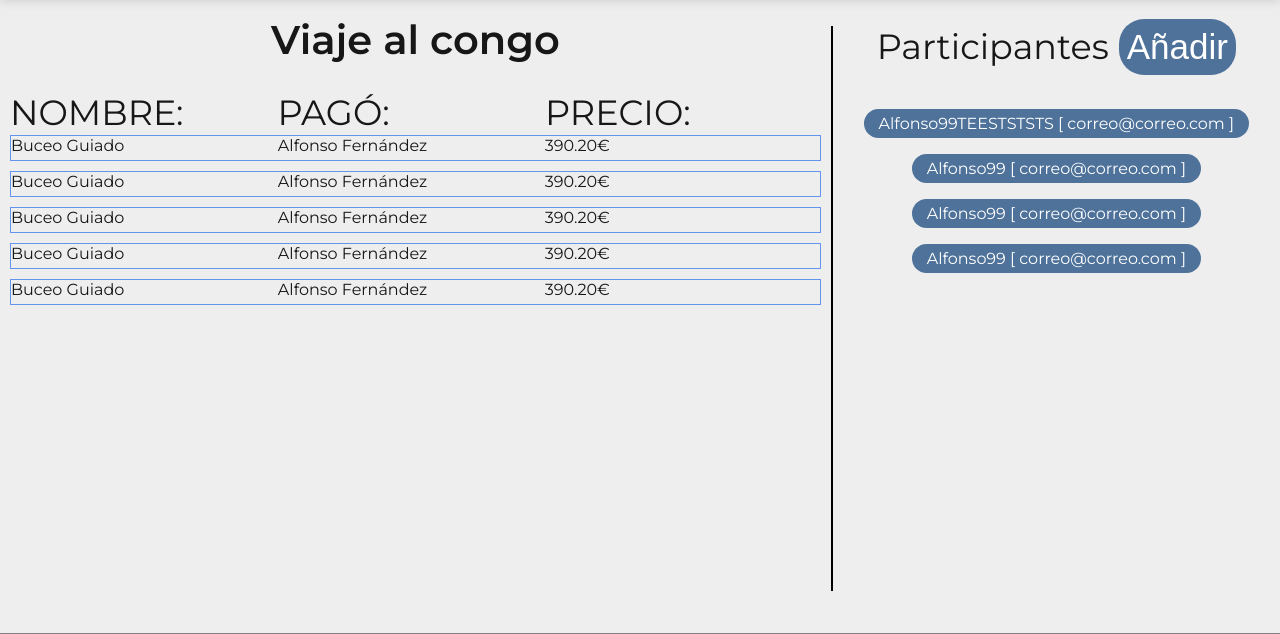
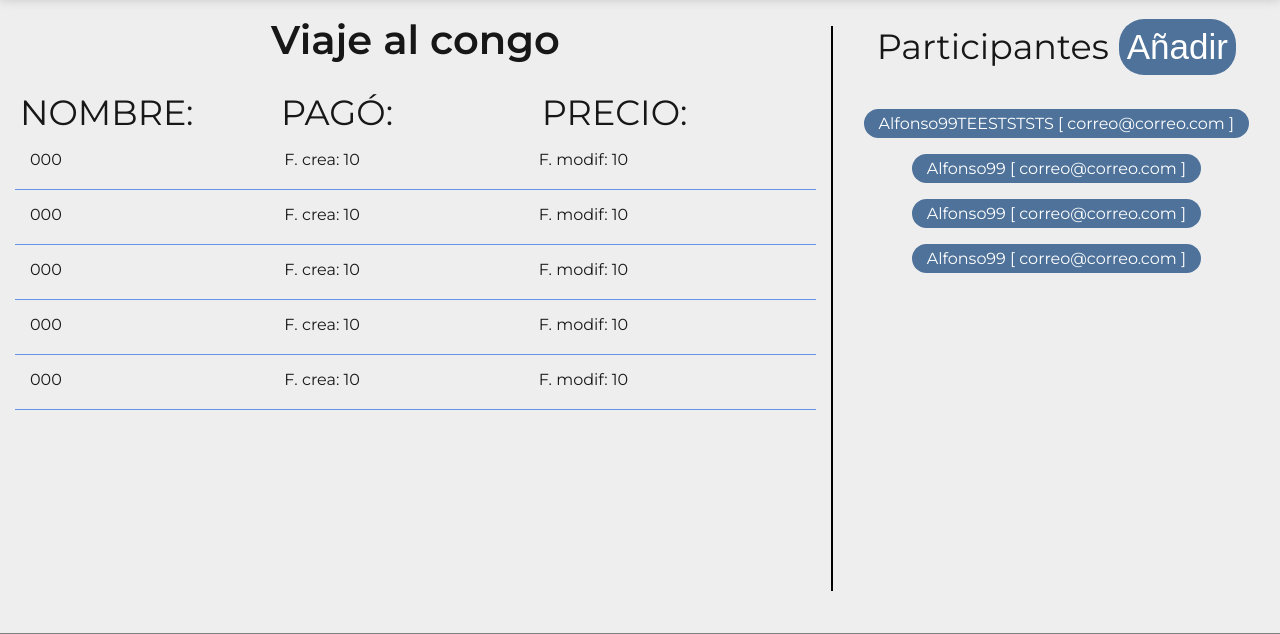
Before and after one commit to morales-alex/GExpenses, a PHP site: page /GExpenses/vista/Actividad.php?a_id=1 in a window 1280 px wide. Shown: the part 60-694 px from the top of the page. Run offline with PHP 8.4, Linux system fonts and the light colour scheme; a user stored in the database is signed in; tables that the repository leaves empty hold one stand-in row (values such as "Sample post").

Commit message:
Añadimos dinamicamente los enlaces de cada actividad + gastos

```diff
--- a/GExpenses/css/style.css
+++ b/GExpenses/css/style.css
@@ -506,17 +506,15 @@ h1#tituloActividad {
 
 div#tituloGasto {
     display: flex;
-    margin-left: 10px;
-    margin-right: 10px;
-}
+    margin: 0 20px;
+  }
 
 div#gasto {
     display: flex;
-    border: 1px solid cornflowerblue;
-    margin-bottom: 10px;
-    margin-left: 10px;
-    margin-right: 10px;
-}
+    border-bottom: 1px solid cornflowerblue;
+    padding: 15px;
+    margin: 0px 15px;
+  }
 
 
 h3#tituloCampo {
--- a/GExpenses/vista/Actividad.php
+++ b/GExpenses/vista/Actividad.php
@@ -9,9 +9,8 @@ if (!isset($_SESSION['usuario'])) {
     header('location: ./login.php');
 }
 
-//echo $_GET["id"];
-
-//$Actividad = getActividad($_GET["id"]);
+$codigoActividad = $_GET["a_id"];
+require '../controlador/BbddConfig.php';
 
 ?>
 <!DOCTYPE html>
@@ -51,31 +50,33 @@ if (!isset($_SESSION['usuario'])) {
                     <h3 id="tituloCampo">PRECIO:</h3>
                 </div>
 
-                <div id="gasto">
-                    <div id="campoGasto">Buceo Guiado</div>
-                    <div id="campoGasto">Alfonso Fernández</div>
-                    <div id="campoGasto">390.20€</div>
-                </div>
-                <div id="gasto">
-                    <div id="campoGasto">Buceo Guiado</div>
-                    <div id="campoGasto">Alfonso Fernández</div>
-                    <div id="campoGasto">390.20€</div>
-                </div>
-                <div id="gasto">
-                    <div id="campoGasto">Buceo Guiado</div>
-                    <div id="campoGasto">Alfonso Fernández</div>
-                    <div id="campoGasto">390.20€</div>
-                </div>
-                <div id="gasto">
-                    <div id="campoGasto">Buceo Guiado</div>
-                    <div id="campoGasto">Alfonso Fernández</div>
-                    <div id="campoGasto">390.20€</div>
-                </div>
-                <div id="gasto">
-                    <div id="campoGasto">Buceo Guiado</div>
-                    <div id="campoGasto">Alfonso Fernández</div>
-                    <div id="campoGasto">390.20€</div>
-                </div>
+                <?php
+
+                try {
+                    $sql = "SELECT * FROM Gastos WHERE g_idAct = :g_idAct";
+                    $stmt = $pdo->prepare($sql);
+
+                    $stmt->bindParam(':g_idAct', $codigoActividad);
+
+                    $stmt->execute();
+                    $datos = $stmt->fetch(PDO::FETCH_ASSOC);
+                } catch (PDOException $ex) {
+                    echo 'Error: ' . $ex->getMessage();
+                }
+
+                foreach ($datos as $gasto) {
+                ?>
+
+                    <div id="gasto">
+                        <div id="campoGasto"><?php echo $datos['g_concepto'] ?></div>
+                        <div id="campoGasto">F. crea: <?php echo $datos['g_precio'] ?></div>
+                        <div id="campoGasto">F. modif: <?php echo $datos['g_precio'] ?></div>
+                    </div>
+
+                <?php
+                }
+                $pdo = null;
+                ?>
 
 
             </div>
@@ -88,7 +89,7 @@ if (!isset($_SESSION['usuario'])) {
         <div id="participantes">
             <div id="tituloParticipantes">
                 <h2>Participantes</h2>
-                <input id="addParticipantes" type = "button" value="Añadir">
+                <input id="addParticipantes" type="button" value="Añadir">
             </div>
 
             <p id="participante">Alfonso99TEESTSTSTS [ correo@correo.com ]</p>
--- a/GExpenses/vista/home.php
+++ b/GExpenses/vista/home.php
@@ -81,7 +81,7 @@ if (!isset($_SESSION['usuario'])) {
                             <p>F. modif: <?php echo $actividad['a_fecUltMod'] ?></p>
                         </div>
                         <div class="caja-boton-actividad">
-                            <a href="./Actividad.php">VER ACTIVIDAD</a>
+                            <a href="./Actividad.php?a_id=<?php echo $actividad['a_id']?>">VER ACTIVIDAD</a>
                         </div>
                     </div>
                 </div>
```
